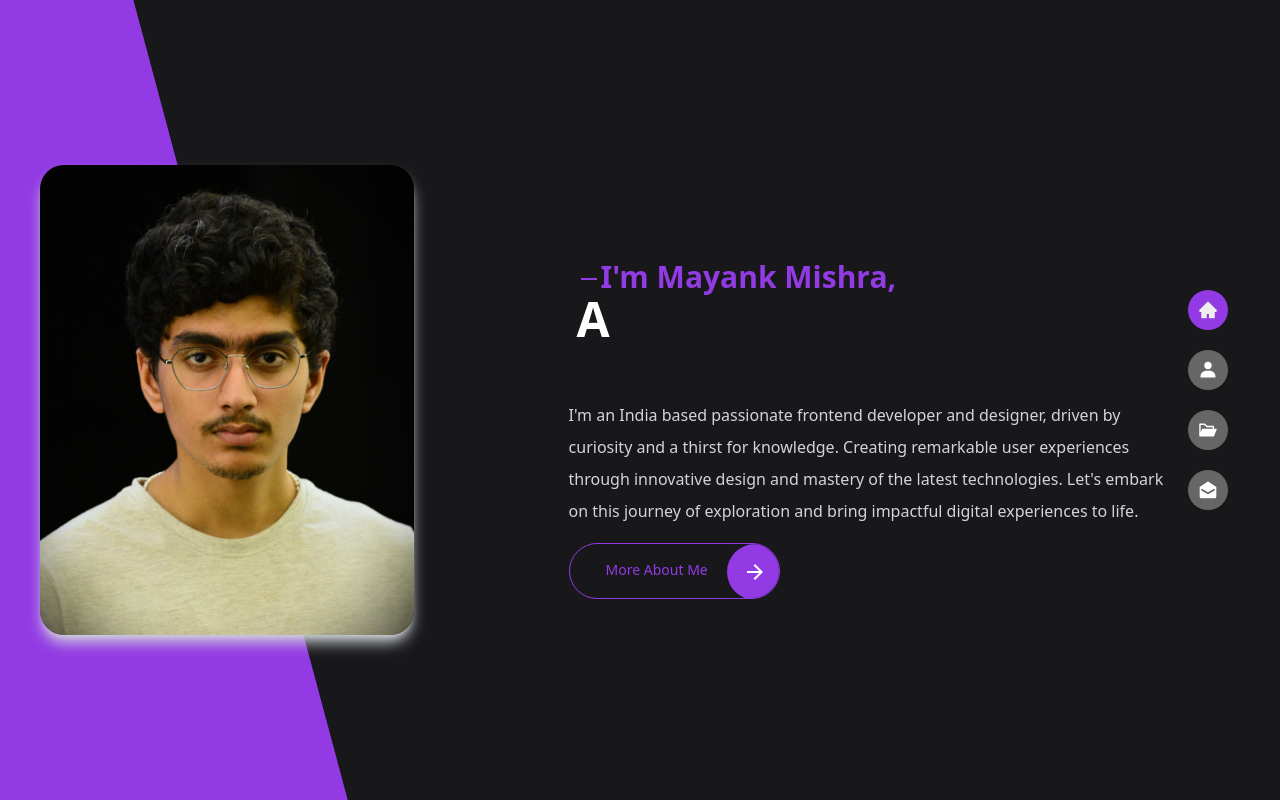
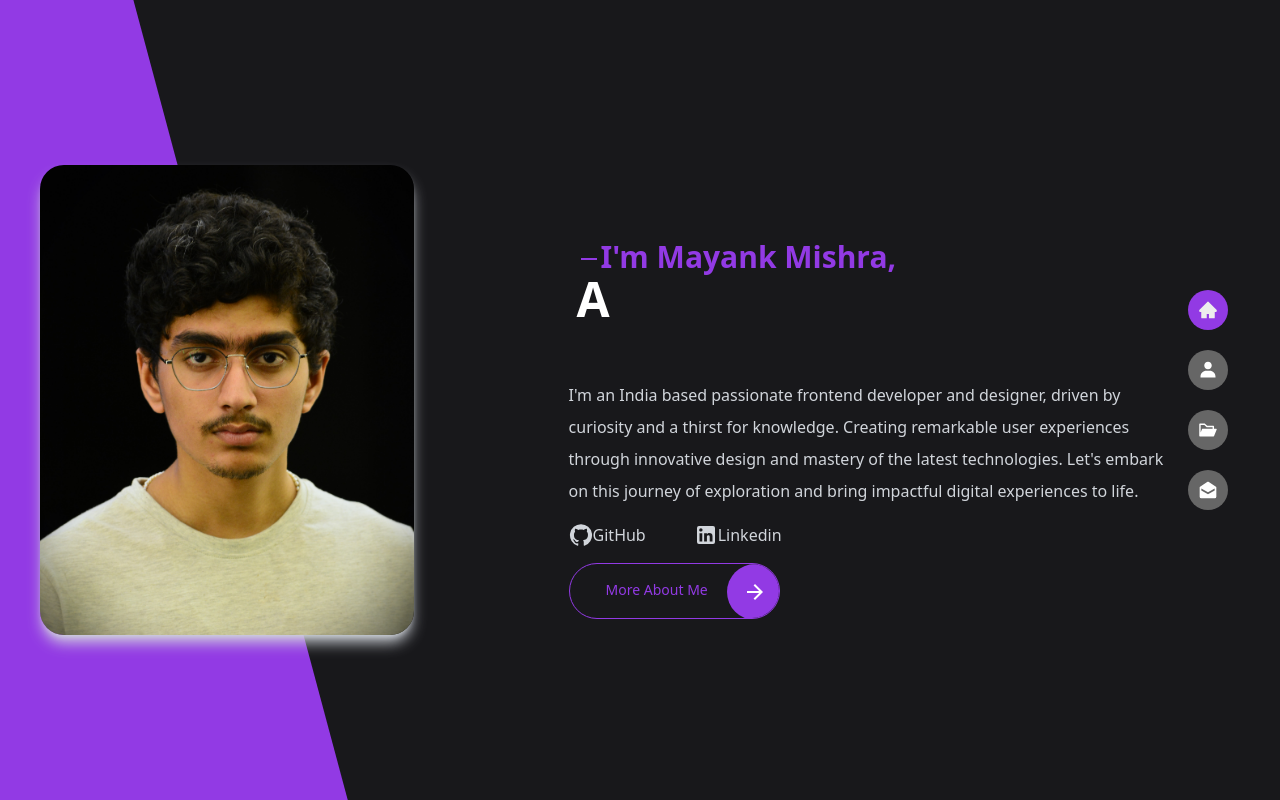
Before and after one commit to mishraji900/About-Me, a React (Create React App) app: page / in a window 1280 px wide. Built offline with nearby package versions, Linux system fonts and the light colour scheme.

Commit message:
add: initial files

```diff
--- a/src/pages/About.jsx
+++ b/src/pages/About.jsx
@@ -4,6 +4,9 @@ import Stats from "../components/Stats";
 import Skills from "../components/Skills";
 import ArrowForwardIcon from "@mui/icons-material/ArrowForward";
 import Resume from "../components/Resume";
+
+import GitHubIcon from '@mui/icons-material/GitHub';
+import LinkedInIcon from '@mui/icons-material/LinkedIn';
 
 const About = () => {
   return (
@@ -21,6 +24,16 @@ const About = () => {
             <ul className="info__list gap-y-4 lg:grid grid-cols-[2fr,1fr] text-white">
               <Info />
             </ul>
+            <p className="leading-8 my-[16px]  lg:text-base text-gray-300 lg:font-normal font-medium flex gap-x-12">
+            <a href="https://github.com/mishraji900" target="blank" className=" flex">
+              <GitHubIcon />
+              <span className="lg:flex hidden">GitHub</span>
+            </a>
+            <a href="https://www.linkedin.com/in/mayank-mishra-353392274/" target="blank" className="flex">
+              <LinkedInIcon />
+              <span className="lg:flex hidden">Linkedin</span>
+            </a>
+          </p>
             <a
               href="https://drive.google.com/file/d/1gFo776cnmhoHS3lPUqWwzVYDNTVBtA25/view"
               target="blank"
--- a/src/pages/Contact.jsx
+++ b/src/pages/Contact.jsx
@@ -1,6 +1,9 @@
 import { BiEnvelope, BiPhone, BiPaperPlane } from "react-icons/bi";
 import emailjs from "@emailjs/browser";
-import { useRef, useState,useEffect } from "react";
+import { useRef, useState, useEffect } from "react";
+
+import GitHubIcon from '@mui/icons-material/GitHub';
+import LinkedInIcon from '@mui/icons-material/LinkedIn';
 
 const Contact = () => {
   const form = useRef();
@@ -11,11 +14,11 @@ const Contact = () => {
 
     emailjs.sendForm('service_im27gy8', 'template_90slicj', form.current, 'bkob1m1AvNFSsUQbU')
       .then((result) => {
-          console.log(result.text);
-          setIsFormSubmitted(true);
+        console.log(result.text);
+        setIsFormSubmitted(true);
         form.current.reset();
       }, (error) => {
-          console.log(error.text);
+        console.log(error.text);
       });
   };
   useEffect(() => {
@@ -64,6 +67,16 @@ const Contact = () => {
                   <span itemProp="telephone">+91 7524004100</span>
                 </div>
               </div>
+              <div className="leading-8 my-[16px] lg:text-base text-gray-300 lg:font-normal font-medium flex gap-x-12">
+                  <a href="https://github.com/mishraji900" target="blank" className=" flex">
+                    <GitHubIcon />
+                    <span className="lg:flex hidden">GitHub</span>
+                  </a>
+                  <a href="https://www.linkedin.com/in/mayank-mishra-353392274/" target="blank" className="flex">
+                    <LinkedInIcon />
+                    <span className="lg:flex hidden">Linkedin</span>
+                  </a>
+                </div>
             </div>
           </div>
         </section>
--- a/src/pages/Home.jsx
+++ b/src/pages/Home.jsx
@@ -5,24 +5,26 @@ import { Link } from "react-router-dom";
 import Typewriter from "typewriter-effect";
 import HorizontalRuleIcon from '@mui/icons-material/HorizontalRule';
 import './home.css'
+import GitHubIcon from '@mui/icons-material/GitHub';
+import LinkedInIcon from '@mui/icons-material/LinkedIn';
 
 const Home = () => {
   return (
     <section className="py-20 lg:grid grid-cols-[4.32fr,7.86fr] gap-y-[70px] sm:items-center min-h-screen flex flex-col bg-zinc-900">
       <div className="px-10">
-      <img src={Profile} alt="" className="lg:h-full h-64 lg:w-full w-64  ml-auto mr-auto object-cover lg:rounded-3xl rounded-full shadow-lg lg:shadow-gray-300 shadow-[#923AE4] lg:relative z-10" />
+        <img src={Profile} alt="" className="lg:h-full h-64 lg:w-full w-64  ml-auto mr-auto object-cover lg:rounded-3xl rounded-full shadow-lg lg:shadow-gray-300 shadow-[#923AE4] lg:relative z-10" />
       </div>
       <div className="home__comtent items-center">
         <div className="mr-auto lg:pt-5  w-4/5 ml-auto">
           <h1 className="text-[#ffff]  font-bold lg:text-5xl text-xl p-10">
-            <span className="text-[#923AE4] text-3xl"><HorizontalRuleIcon/>I'm Mayank Mishra,</span>
+            <span className="text-[#923AE4] text-3xl"><HorizontalRuleIcon />I'm Mayank Mishra,</span>
 
             <Typewriter
               options={{
                 strings: ["A Web Designer", "A Front-end Developer"],
                 autoStart: true,
                 loop: true,
-                cursor:''
+                cursor: ''
               }}
             />
 
@@ -34,10 +36,20 @@ const Home = () => {
             technologies. Let's embark on this journey of exploration and bring
             impactful digital experiences to life.
           </p>
+          <p className="leading-8 my-[16px] mx-[32px] lg:text-base text-gray-300 lg:font-normal font-medium flex gap-x-12">
+            <a href="https://github.com/mishraji900" target="blank" className=" flex">
+              <GitHubIcon />
+              <span className="lg:flex hidden">GitHub</span>
+            </a>
+            <a href="https://www.linkedin.com/in/mayank-mishra-353392274/" target="blank" className="flex">
+              <LinkedInIcon />
+              <span className="lg:flex hidden">Linkedin</span>
+            </a>
+          </p>
           <Link to="/about" className="my-[16px] lg:mx-[32px] h-14 block lg:text-[#923AE4] border lg:border-[#923Ae4] pt-4 lg:pr-16 pr-14 pb-4 lg:pl-9 rounded-[35px] font-medium text-sm relative w-fit button overflow-hidden transition-all duration-300 ease-in-out lg:z-0 z-10 ml-auto mr-auto">
             <span className="lg:block hidden">More About Me&nbsp;&nbsp;</span>
             <span className="bg-[#923AE4] absolute lg:-right-1 -top-0 h-14 w-14 rounded-full text-[#ffff] py-4 px-4">
-              <ArrowForwardIcon  />
+              <ArrowForwardIcon />
             </span>
           </Link>
         </div>
```
